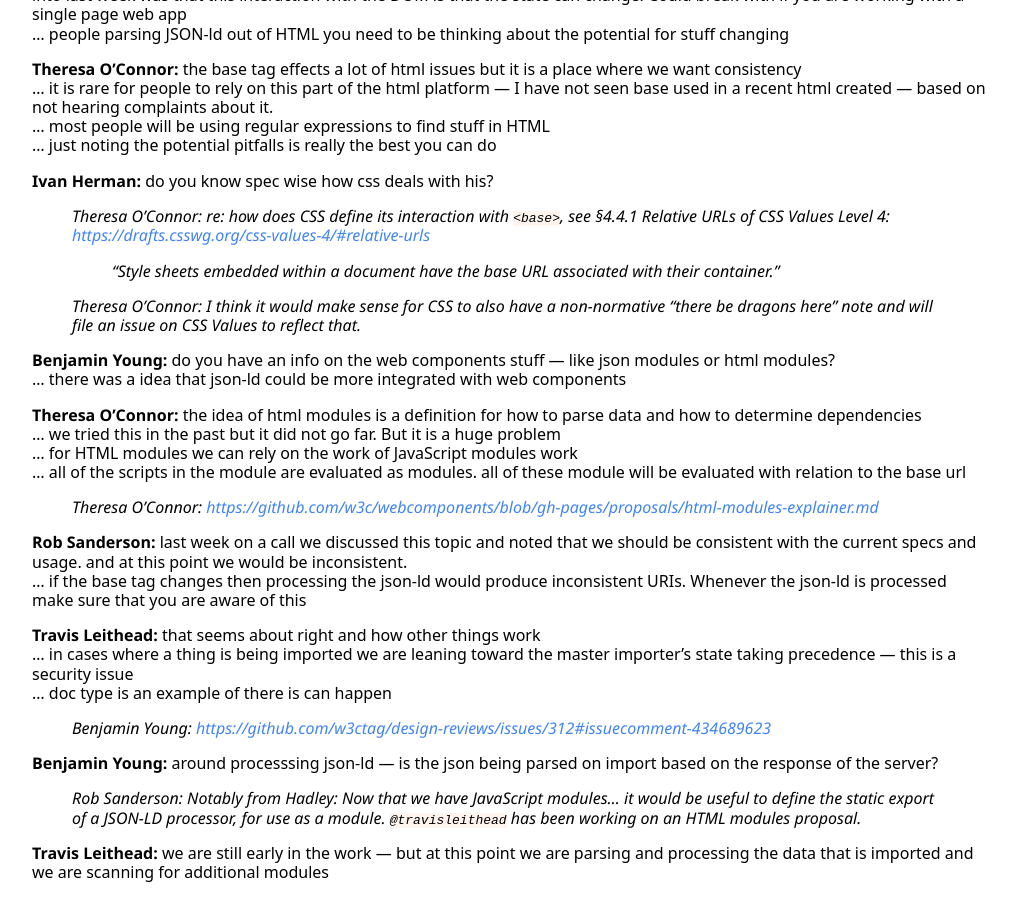
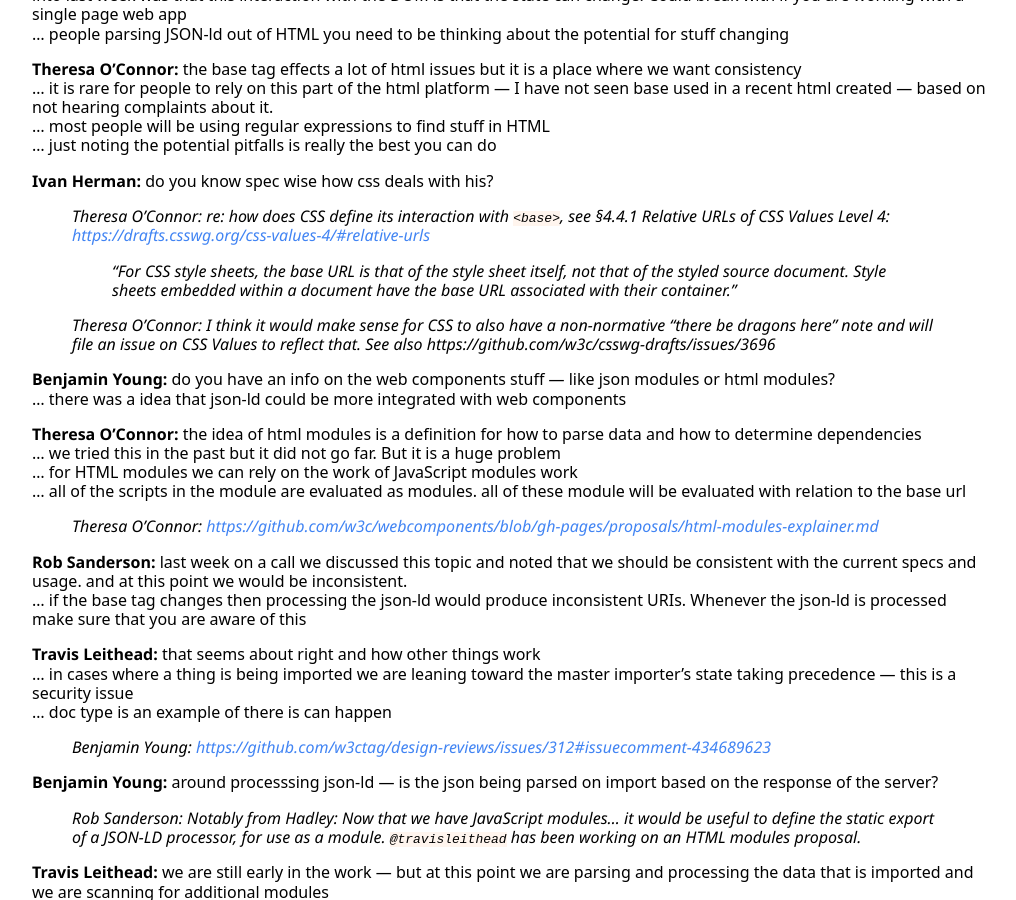
Before and after one commit to w3c/json-ld-wg, a Jekyll site: the page built from _minutes/2019-03-01-json-ld.md, in a window 1280 px wide and 900 px high, scrolled down 2700 px. Shown: the whole window, without its empty margins (256-1272 px from the left). Built offline with Jekyll 4.4.1, drawn with Linux system fonts in a browser that asks for light colours; some web fonts are replaced.

Commit message:
Added some more references by Tess

```diff
--- a/_minutes/2019-03-01-json-ld.md
+++ b/_minutes/2019-03-01-json-ld.md
@@ -148,9 +148,9 @@ See also the [Agenda](https://lists.w3.org/Archives/Public/public-json-ld-wg/201
 
 > *Theresa O'Connor:* re: how does CSS define its interaction with ``<base>``, see §4.4.1 Relative URLs of CSS Values Level 4: [https://drafts.csswg.org/css-values-4/#relative-urls](https://drafts.csswg.org/css-values-4/#relative-urls)
 
->>"Style sheets embedded within a document have the base URL associated with their container."
+>>"For CSS style sheets, the base URL is that of the style sheet itself, not that of the styled source document. Style sheets embedded within a document have the base URL associated with their container."
 
-> *Theresa O'Connor:* I think it would make sense for CSS to also have a non-normative "there be dragons here" note and will file an issue on CSS Values to reflect that.
+> *Theresa O'Connor:* I think it would make sense for CSS to also have a non-normative "there be dragons here" note and will file an issue on CSS Values to reflect that. See also https://github.com/w3c/csswg-drafts/issues/3696
 
 **Benjamin Young:** do you have an info on the web components stuff — like json modules or html modules?
 … there was a idea that json-ld could be more integrated with web components
```
